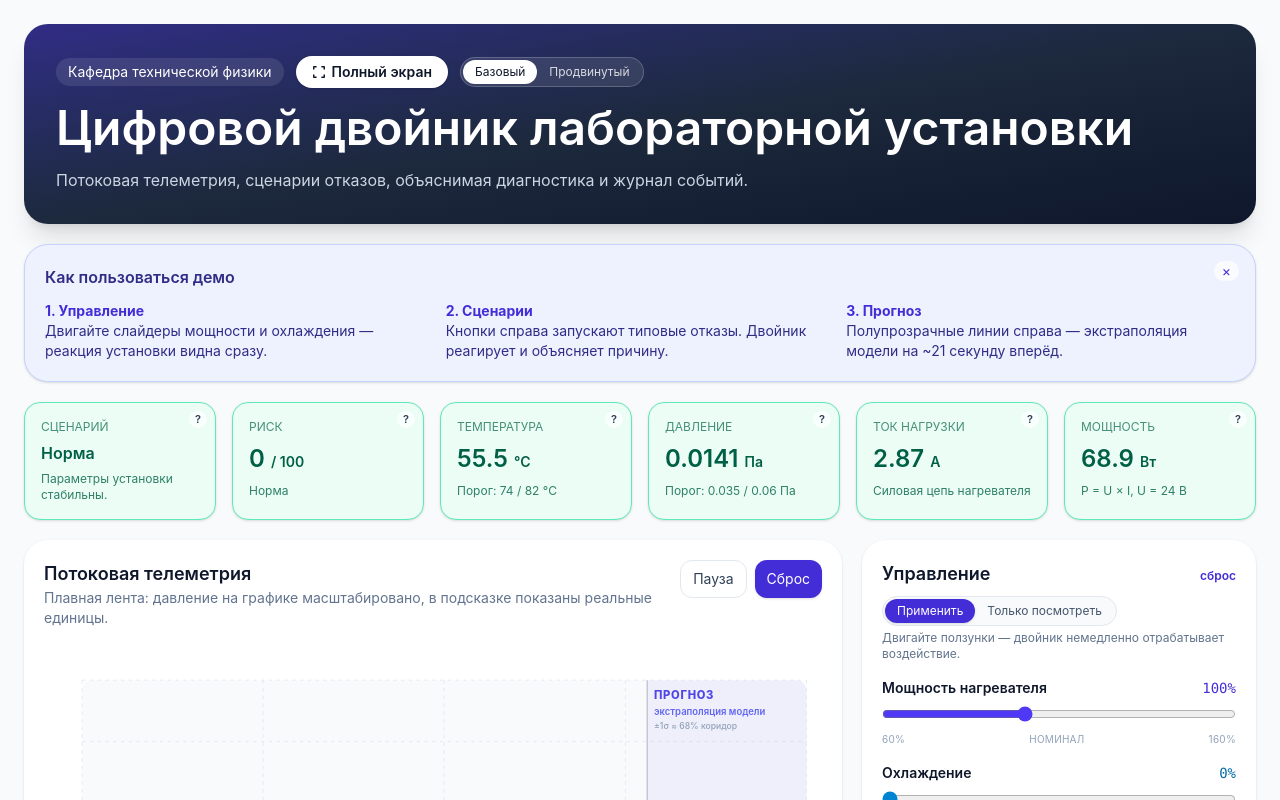
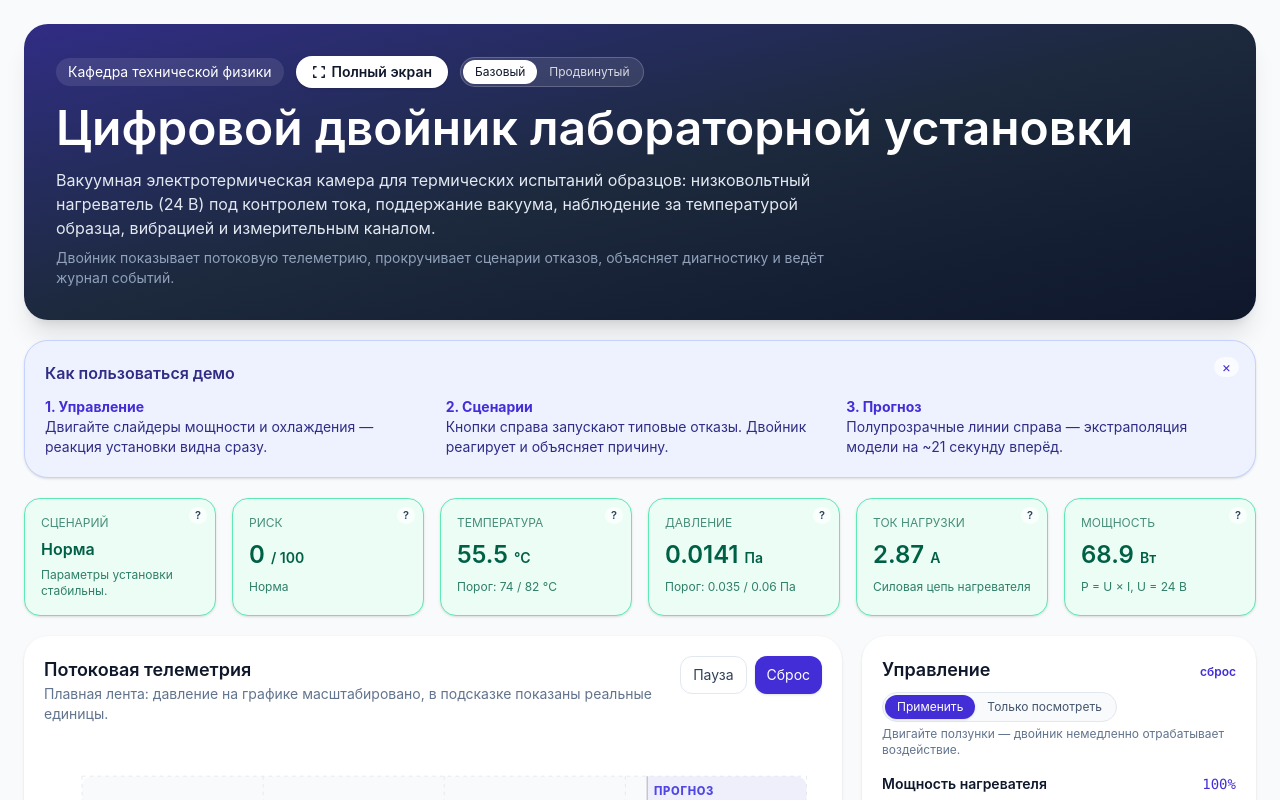
Before and after one commit to fidlow/digital-twin-lab, a React (Vite) app: page / in a window 1280 px wide. Shown: the top 800 px of the page. Built offline with nearby package versions, Linux system fonts and the light colour scheme.

Commit message:
feat: explain the simulated lab setup in the header subtitle

```diff
--- a/src/App.tsx
+++ b/src/App.tsx
@@ -135,7 +135,15 @@ export default function FTIDigitalTwinPrototype() {
             <DifficultyToggle value={difficulty} onChange={setDifficulty} />
           </div>
           <h1 className="text-3xl font-semibold sm:text-5xl">Цифровой двойник лабораторной установки</h1>
-          <p className="mt-4 max-w-3xl text-slate-300">Потоковая телеметрия, сценарии отказов, объяснимая диагностика и журнал событий.</p>
+          <p className="mt-4 max-w-3xl text-slate-200">
+            Вакуумная электротермическая камера для термических испытаний образцов:
+            низковольтный нагреватель (24 В) под контролем тока, поддержание вакуума,
+            наблюдение за температурой образца, вибрацией и измерительным каналом.
+          </p>
+          <p className="mt-2 max-w-3xl text-sm text-slate-400">
+            Двойник показывает потоковую телеметрию, прокручивает сценарии отказов,
+            объясняет диагностику и ведёт журнал событий.
+          </p>
         </header>
 
         {showOnboarding && (
```
